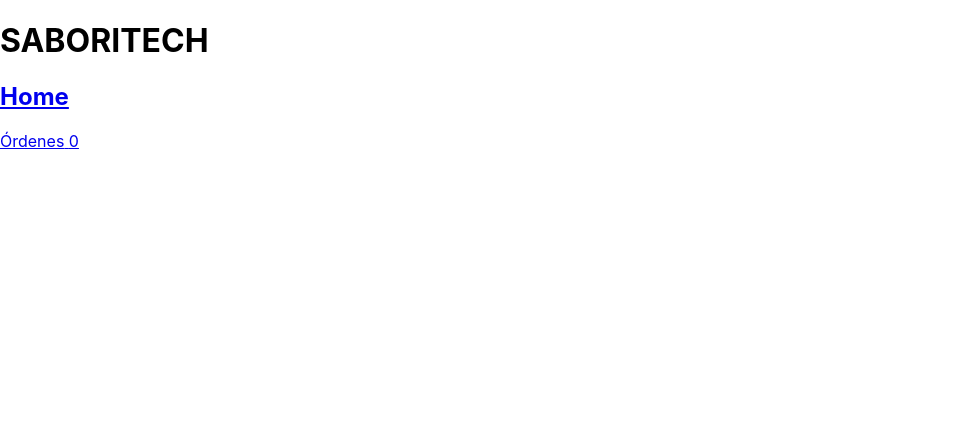
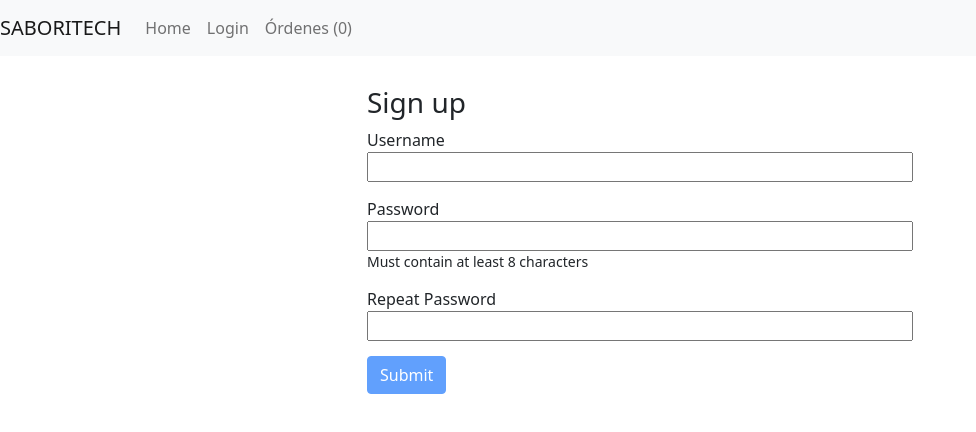
Before and after one commit to JuanPaLA/SaboriTech, a React (Create React App) app: page /signup in a window 1280 px wide. Shown: the top 432 px of the page, without its empty margins (0-976 px from the left). Built offline with nearby package versions, Linux system fonts and the light colour scheme.

Commit message:
feat: included bootstrap and auth pages

```diff
--- a/package.json
+++ b/package.json
@@ -6,7 +6,9 @@
     "@testing-library/jest-dom": "^5.14.1",
     "@testing-library/react": "^11.2.7",
     "@testing-library/user-event": "^12.8.3",
+    "bootstrap": "^5.1.1",
     "react": "^17.0.2",
+    "react-bootstrap": "^2.0.0-rc.0",
     "react-dom": "^17.0.2",
     "react-router-dom": "^5.3.0",
     "react-scripts": "4.0.3",
--- a/src/App.css
+++ b/src/App.css
@@ -36,3 +36,17 @@
     transform: rotate(360deg);
   }
 }
+
+.page-content {
+  padding: 30px;
+}
+
+.form-item {
+  display: flex;
+  flex-direction: column;
+  margin-bottom: 15px;
+}
+
+.error-text {
+  color: #ff0000;
+}
--- a/src/App.js
+++ b/src/App.js
@@ -2,21 +2,28 @@
 import DishListContainer from './components/functionals/dishListContainer';
 import DishDetailContainer from './components/functionals/dishDetailContainer';
 import Header from './components/layout/header';
-import Nav from './components/layout/nav';
+import Navigation from './components/layout/navigation';
+import Login from './components/functionals/login';
+import Signup from './components/functionals/signup';
 import { Switch, Route, BrowserRouter } from "react-router-dom";
 import CartContextProvider from './components/context';
+
+//Bootstrap styles
+import 'bootstrap/dist/css/bootstrap.min.css';
 
 function App() {
 	return (
 		<CartContextProvider>
 			<BrowserRouter>
 
-    <Header/>
-    <Nav/>
+			{/*<Header/>*/}
+			<Navigation/>
 			<Switch>
-    <div>
+				<div className="page-content">
 					<Route exact path="/" component={DishListContainer} />
 					<Route exact path="/dishdetail/:id" component={DishDetailContainer} />
+					<Route exact path="/login" component={Login} />
+					<Route exact path="/signup" component={Signup} />
 				</div>
 			</Switch>
 
--- a/src/components/functionals/dishList.js
+++ b/src/components/functionals/dishList.js
@@ -21,6 +21,7 @@
                 dishes.map((d,i)=>(
                     <Dish
                         id={d.id}
+                        key={i}
                         precio={d.precio}
                         disponible={d.disponible}
                         vegetariano={d.vegetariano}
--- a/src/components/functionals/dishListContainer.js
+++ b/src/components/functionals/dishListContainer.js
@@ -3,7 +3,7 @@
 export default function DishListContainer(props) {
     return (
         <div>
-            <h5>Wellcome {props.user} to our finest dishes selection</h5>
+            <h5>Welcome {props.user} to our finest dishes selection</h5>
             <DishList/>
         </div>
     )
--- /dev/null
+++ b/src/components/functionals/login.js
@@ -0,0 +1,47 @@
+import React, { useState } from 'react';
+import { Link } from 'react-router-dom';
+import { Button, Container, Row, Col } from 'react-bootstrap';
+
+export default function Login() {
+    const [username, setUsername] = useState("");
+    const [password, setPassword] = useState("");
+
+    const submit = event => {
+        event.preventDefault();
+        // connect to /login api
+    }
+
+    return (
+        <Container>
+            <Row className="justify-content-md-center">
+                <Col md="6">
+                    <h3>Login</h3>
+                    <p>Don't have an account? <Link to={'/signup'}>Sign up</Link></p>
+                    <form onSubmit={submit}>
+                        <div className="form-item">
+                            <label>Username</label>
+                            <input
+                                type="text"
+                                onChange={e => setUsername(e.target.value)}
+                            />
+                        </div>
+                        <div className="form-item">
+                            <label>Password</label>
+                            <input
+                                type="password"
+                                onChange={e => setPassword(e.target.value)}
+                            />
+                        </div>
+                        <Button
+                            type="submit"
+                            variant="primary"
+                            disabled={username.length === 0 || password.length === 0}
+                        >
+                            Login
+                        </Button>
+                    </form>
+                </Col>
+            </Row>
+        </Container>
+    )
+}
--- /dev/null
+++ b/src/components/functionals/signup.js
@@ -0,0 +1,68 @@
+import React, { useState, useEffect } from 'react';
+import { Button, Container, Row, Col } from 'react-bootstrap';
+
+const PASSWORD_MIN_LENGTH = 8;
+
+export default function Login() {
+    const [username, setUsername] = useState("");
+    const [password, setPassword] = useState("");
+    const [repeatPassword, setRepeatPassword] = useState("");
+    const [passwordsMatch, setPasswordsMatch] = useState(true)
+    const [validPassword, setValidPassword] = useState(false)
+
+    const submit = event => {
+        event.preventDefault();
+        // connect to /signup api
+    }
+
+    useEffect(() => {
+        setValidPassword(password.length >= PASSWORD_MIN_LENGTH);
+    }, [password])
+
+    useEffect(() => {
+        setPasswordsMatch(password === repeatPassword);
+    }, [password, repeatPassword])
+
+    return (
+        <Container>
+            <Row className="justify-content-md-center">
+                <Col md="6">
+                    <h3>Sign up</h3>
+                    <form onSubmit={submit}>
+                        <div className="form-item">
+                            <label>Username</label>
+                            <input
+                                type="text"
+                                onChange={e => setUsername(e.target.value)}
+                            />
+                        </div>
+                        <div className="form-item">
+                            <label>Password</label>
+                            <input
+                                type="password"
+                                onChange={e => setPassword(e.target.value)}
+                            />
+                            <small>Must contain at least {PASSWORD_MIN_LENGTH} characters</small>
+                        </div>
+                        <div className="form-item">
+                            <label>Repeat Password</label>
+                            <input
+                                type="password"
+                                onChange={e => setRepeatPassword(e.target.value)}
+                            />
+                            {!passwordsMatch && <small className="error-text">Passwords don't match</small>}
+                        </div>
+
+                        <Button
+                            type="submit"
+                            variant="primary"
+                            disabled={username.length === 0 || !validPassword || !passwordsMatch}
+                        >
+                            Submit
+                        </Button>
+                    </form>
+                </Col>
+            </Row>
+        </Container>
+    )
+}
--- a/src/components/layout/nav.js
+++ /dev/null
@@ -1,22 +0,0 @@
-import React, { useContext } from 'react';
-import { Link } from 'react-router-dom';
-import { CartContext } from '../context';
-
-//Este componente es e menú superior. Debería tener otros botones que nos lleve a partes específicas de la página.
-export default function Nav() {
-  const  {order, dishesCount} = useContext(CartContext);
-
-  return (
-    <div className="nav">
-      <Link to={'/'}>
-        <h2>Home</h2>
-      </Link>
-      <Link to={'/cart'}>
-        Órdenes{' '}
-        <span>
-          {dishesCount()}
-        </span>
-      </Link>
-    </div>
-  );
-}
--- /dev/null
+++ b/src/components/layout/navigation.js
@@ -0,0 +1,19 @@
+import React, { useContext } from 'react';
+import { CartContext } from '../context';
+import { Navbar, Nav } from 'react-bootstrap';
+
+//Este componente es e menú superior. Debería tener otros botones que nos lleve a partes específicas de la página.
+export default function Navigation() {
+  	const  {order, dishesCount} = useContext(CartContext);
+
+	return (
+		<Navbar bg="light" variant="light">
+			<Navbar.Brand href="/">SABORITECH</Navbar.Brand>
+			<Nav>
+				<Nav.Link href="/">Home</Nav.Link>
+				<Nav.Link href="/login">Login</Nav.Link>
+				<Nav.Link href="/cart">Órdenes ({dishesCount()})</Nav.Link>
+			</Nav>
+		</Navbar>
+	);
+}
```
Also changed, not shown: 1 other file (tests, documents, lock files or other folders). Lines whose indentation alone changed are shown as unchanged.
